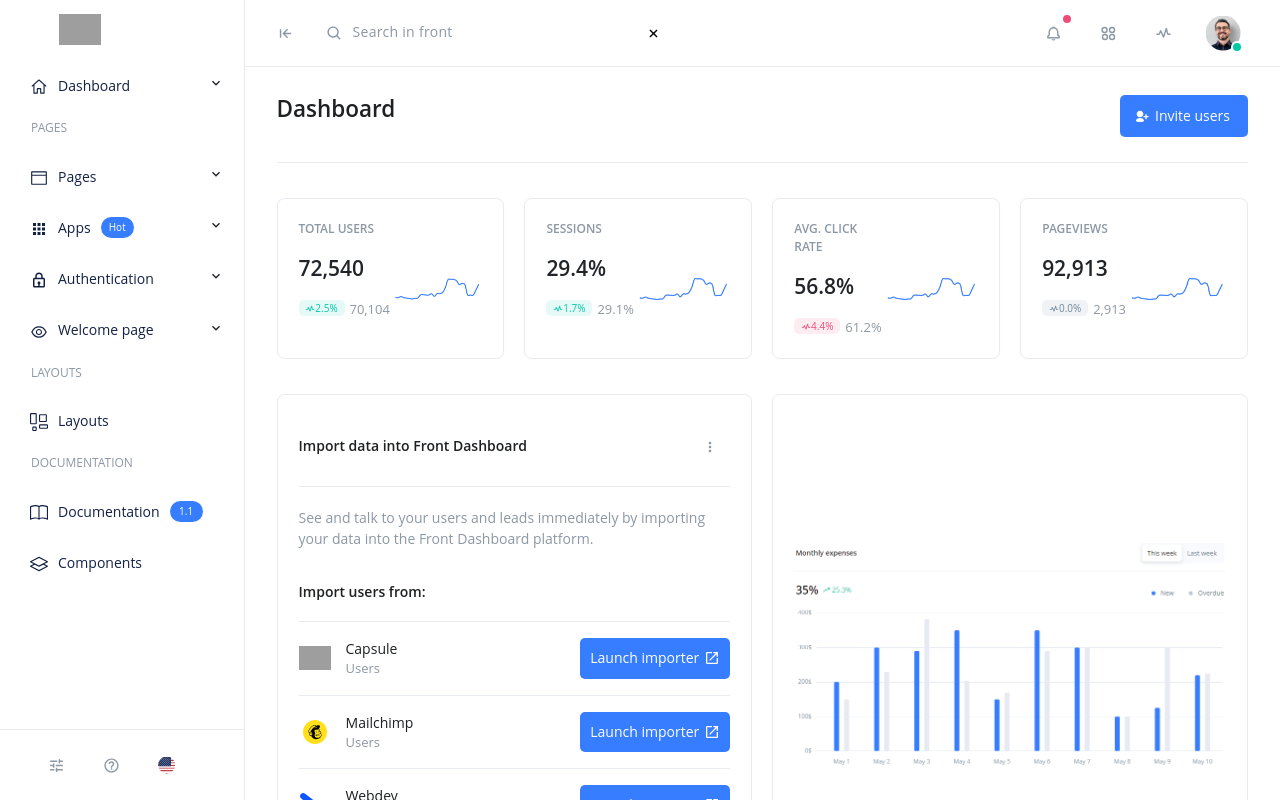
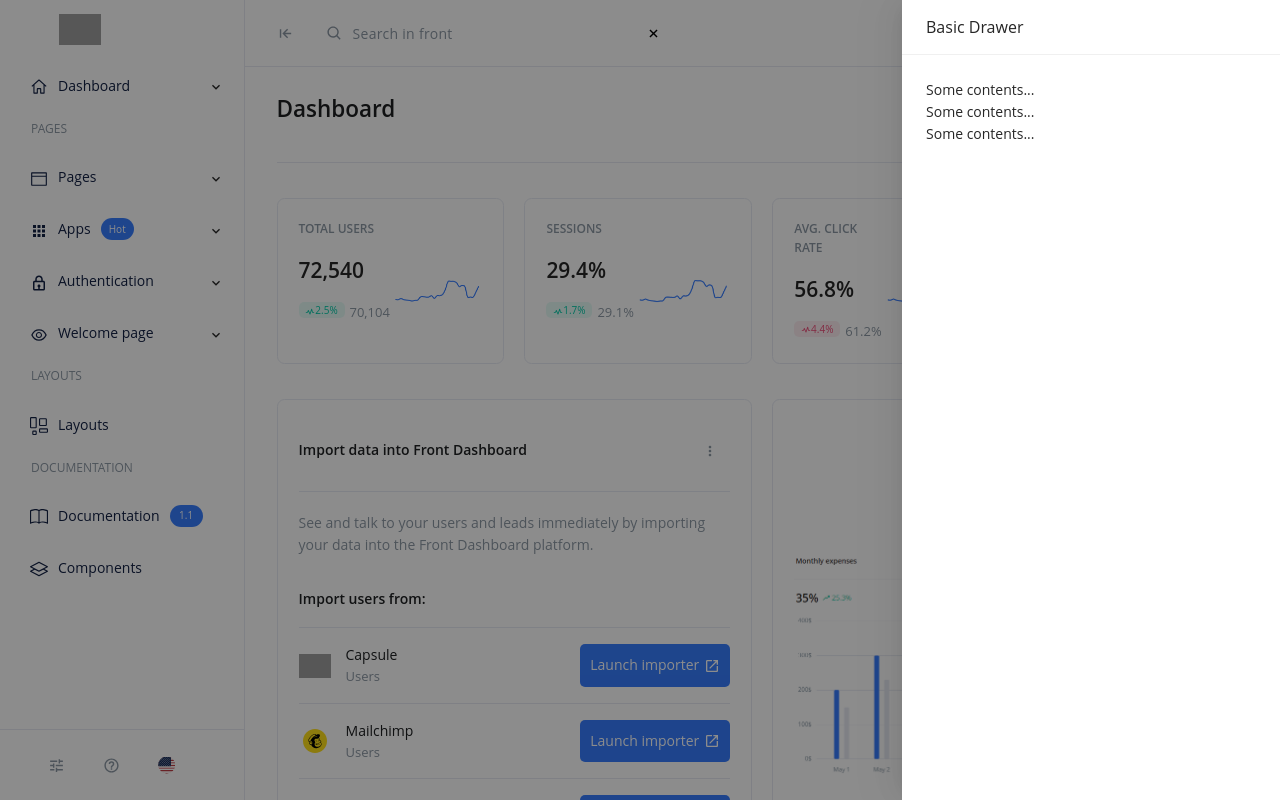
Before and after one commit to aro077a/next-dashboard, a Next.js app: page /dashboard in a window 1280 px wide. Both pictures are taken after a click on the icon 1163 px from the left and 33 px from the top of the page. Shown: the top 800 px of the page. Built offline with nearby package versions, Linux system fonts and the light colour scheme; grey boxes are pictures that could not be loaded.

Commit message:
added leftbar container

```diff
--- a/components/Header.js
+++ b/components/Header.js
@@ -19,9 +19,12 @@ import { useState } from 'react';
 import useCollapse from '../hooks/useCollapse';
 import DashboardTabs from './tabs/DashboardTabs';
 import { appsData } from './dashboard/dashboardInfoData';
+import LeftBar from './leftbar/LeftBar';
+import useLeftBar from '../hooks/useLeftBar';
 
 const Header = ({ openMenu, setOpenMenu }) => {
   const [dropdownOpen, toggleDropdown] = useDropdown();
+  const [visible, openLeftBar] = useLeftBar();
   const [notifications, setNotifications] = useState();
   const [toggleApps, setToggleApps] = useState();
   const [isOpen, toggleCollapse] = useCollapse();
@@ -127,7 +130,8 @@ const Header = ({ openMenu, setOpenMenu }) => {
           </Dropdown>
         </div>
         <div className='header--icon'>
-          <BiPulse />
+          <BiPulse onClick={openLeftBar} />
+          <LeftBar visible={visible} openLeftBar={openLeftBar} />
         </div>
         <div className='header__profile'>
           <Dropdown
--- a/components/leftbar/LeftBar.js
+++ b/components/leftbar/LeftBar.js
@@ -1,7 +1,19 @@
-import React from 'react';
+import { Drawer } from 'antd';
 
-const LeftBar = () => {
-  return <div></div>;
+const LeftBar = ({ visible, openLeftBar }) => {
+  return (
+    <Drawer
+      title='Basic Drawer'
+      placement='right'
+      closable={false}
+      onClose={openLeftBar}
+      visible={visible}
+    >
+      <p>Some contents...</p>
+      <p>Some contents...</p>
+      <p>Some contents...</p>
+    </Drawer>
+  );
 };
 
 export default LeftBar;
--- /dev/null
+++ b/hooks/useLeftBar.js
@@ -0,0 +1,11 @@
+import { useState } from 'react';
+
+const useLeftBar = () => {
+  const [visible, setVisible] = useState(false);
+
+  const openLeftBar = () => setVisible(!visible);
+
+  return [visible, openLeftBar];
+};
+
+export default useLeftBar;
--- a/package.json
+++ b/package.json
@@ -10,6 +10,7 @@
   "dependencies": {
     "@material-ui/core": "^4.11.4",
     "@material-ui/data-grid": "^4.0.0-alpha.32",
+    "antd": "^4.16.5",
     "bootstrap": "^5.0.1",
     "material-table": "^1.69.3",
     "next": "10.2.3",
--- a/styles/header.scss
+++ b/styles/header.scss
@@ -215,7 +215,7 @@
         }
         .all-notifications {
           font-size: 1.4rem;
-          padding: 2.4rem 0rem 1rem 2.4rem;
+          padding: 2.4rem 0rem 0rem 2.4rem;
           border-top: 1px solid $primaryLightGrey;
           text-align: center;
           color: $primaryLightBlue;
@@ -360,7 +360,7 @@
         }
         .all-apps {
           font-size: 1.4rem;
-          padding: 2.4rem 0rem 1rem 2.4rem;
+          padding: 2.4rem 0 0 2.4rem;
           border-top: 1px solid $primaryLightGrey;
           text-align: center;
           color: $primaryLightBlue;
--- a/styles/index.scss
+++ b/styles/index.scss
@@ -5,6 +5,7 @@
   src: local('Open Sans'), url('./fonts/OpenSans-Regular.ttf') format('ttf');
 }
 
+@import 'antd/dist/antd.css';
 @import './variables.scss';
 @import './layout.scss';
 @import './aside.scss';
```
Also changed, not shown: 1 other file (tests, documents, lock files or other folders).
